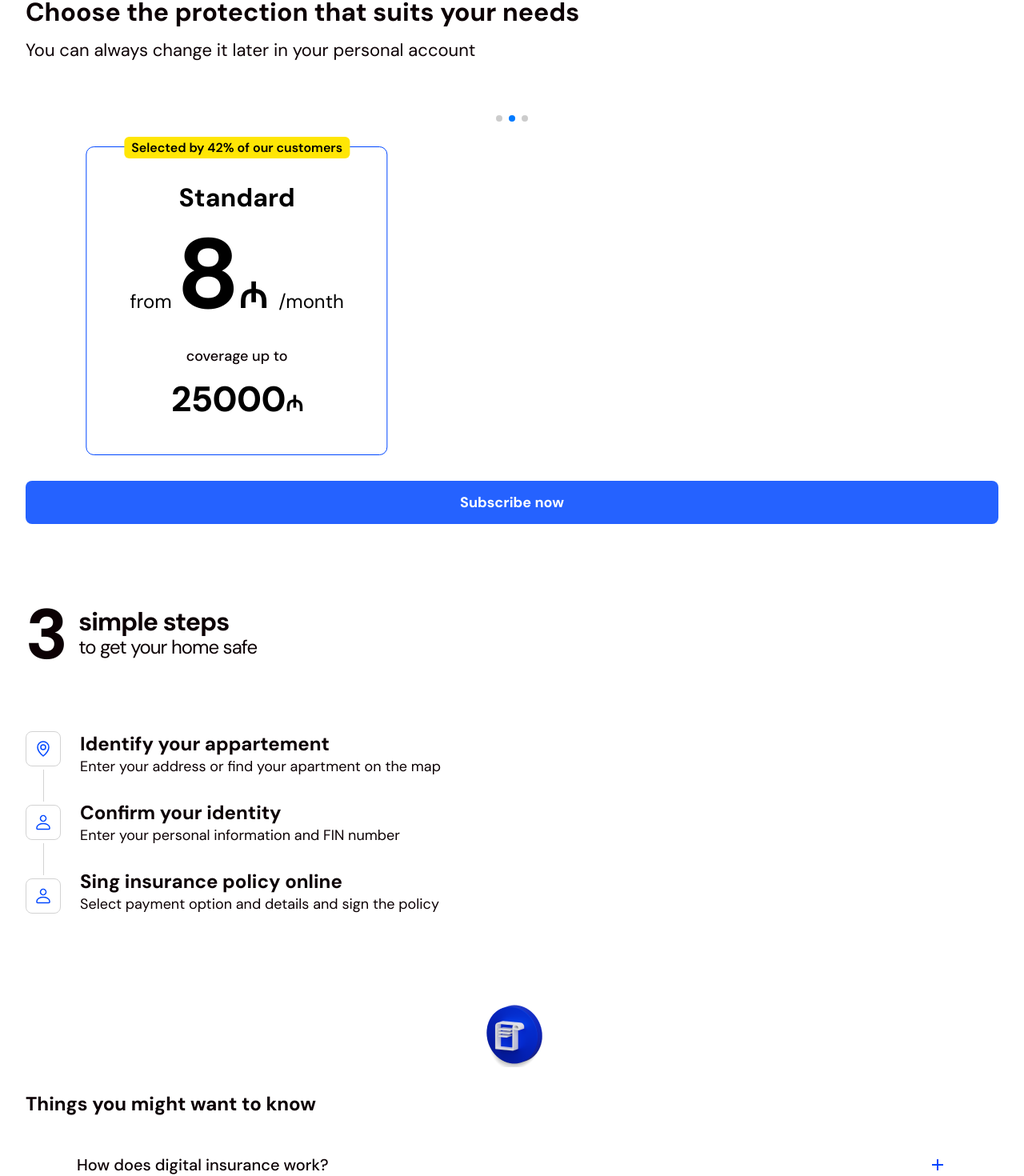
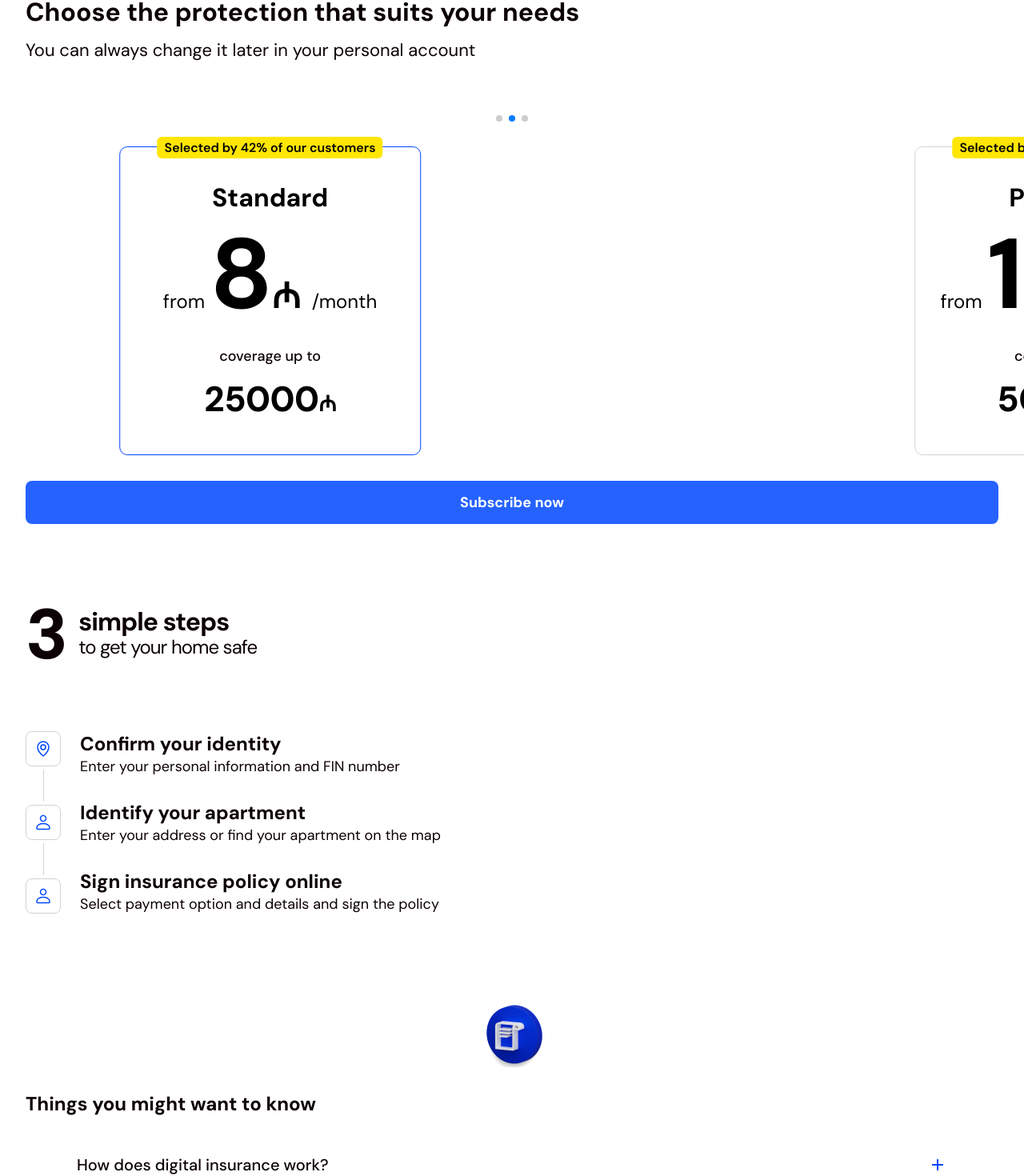
Before and after one commit to gurbangurbanzade/yuvam-web, a Next.js app: page / in a window 1280 px wide. Shown: the part 703-2173 px from the top of the page at 80% size. Built offline with nearby package versions, Linux system fonts and the light colour scheme.

Commit message:
card redesign

```diff
--- a/components/pages/home/choose-protection/index.tsx
+++ b/components/pages/home/choose-protection/index.tsx
@@ -7,6 +7,7 @@ import { Swiper, SwiperSlide } from "swiper/react";
 import { Pagination } from "swiper";
 import "swiper/swiper-bundle.min.css";
 import "./slider.scss";
+import Link from "next/link";
 
 const ChooseProtection = () => {
   const plans = [
@@ -45,8 +46,8 @@ const ChooseProtection = () => {
       <div className={styles["chooseProtection__main"]}>
         <Swiper
           modules={[Pagination]}
-          loop={true}
-          slidesPerView={1.2}
+          // loop={true}
+          slidesPerView={1.3}
           spaceBetween={12}
           centeredSlides={true}
           initialSlide={1}
@@ -57,6 +58,7 @@ const ChooseProtection = () => {
         >
           {plans.map((item, index) => (
             <SwiperSlide key={index}>
+              <Link href="/package">
                 <div
                   className={`${styles["slider__slide"]} ${
                     item.selected ? styles["slider__slide--selected"] : ""
@@ -87,6 +89,7 @@ const ChooseProtection = () => {
                     </div>
                   </div>
                 </div>
+              </Link>
             </SwiperSlide>
           ))}
         </Swiper>
--- a/components/pages/home/have-questions/index.tsx
+++ b/components/pages/home/have-questions/index.tsx
@@ -28,8 +28,8 @@ const HaveQuestions = () => {
           </div>
           <div className={styles["haveQuestions__header__questions"]}>
             Email us at{" "}
-            <Link className={styles["email"]} href="support@yuva.az">
-              support@yuva.az
+            <Link className={styles["email"]} href="support@yuvam.az">
+              support@yuvam.az
             </Link>{" "}
             or contact by other ways:{" "}
           </div>
--- a/components/pages/home/simple-steps/index.tsx
+++ b/components/pages/home/simple-steps/index.tsx
@@ -6,15 +6,16 @@ import PenIcon from "@/components/icons/pen-icon";
 const SimpleSteps = () => {
   const stepsData = [
     {
-      title: "Identify your appartement",
-      description: "Enter your address or find your apartment on the map",
-    },
-    {
       title: "Confirm your identity",
       description: "Enter your personal information and FIN number",
     },
     {
-      title: "Sing insurance policy online",
+      title: "Identify your apartment",
+      description: "Enter your address or find your apartment on the map",
+    },
+
+    {
+      title: "Sign insurance policy online",
       description: "Select payment option and  details and sign the policy",
     },
   ];
```
Lines whose indentation alone changed are shown as unchanged.
